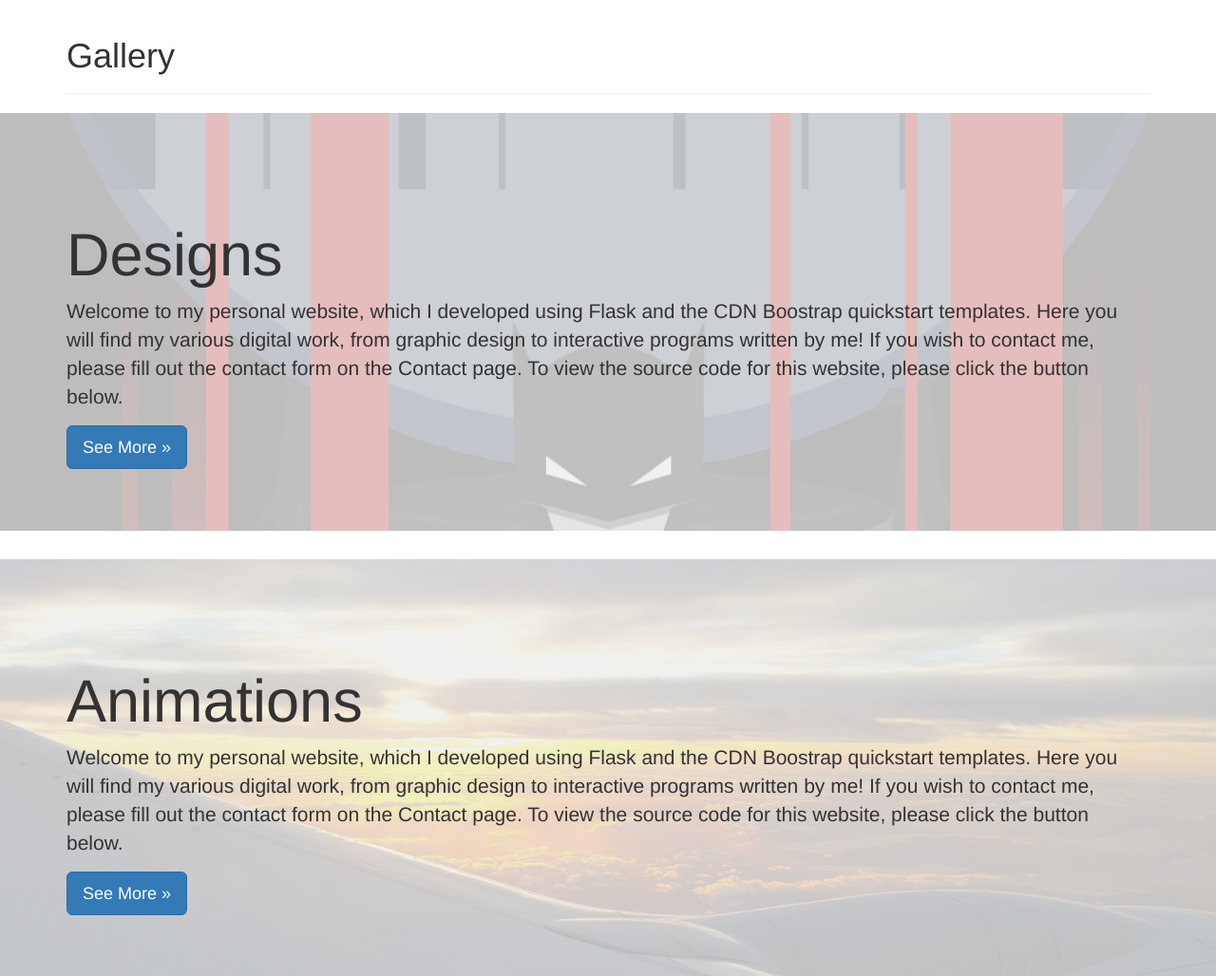
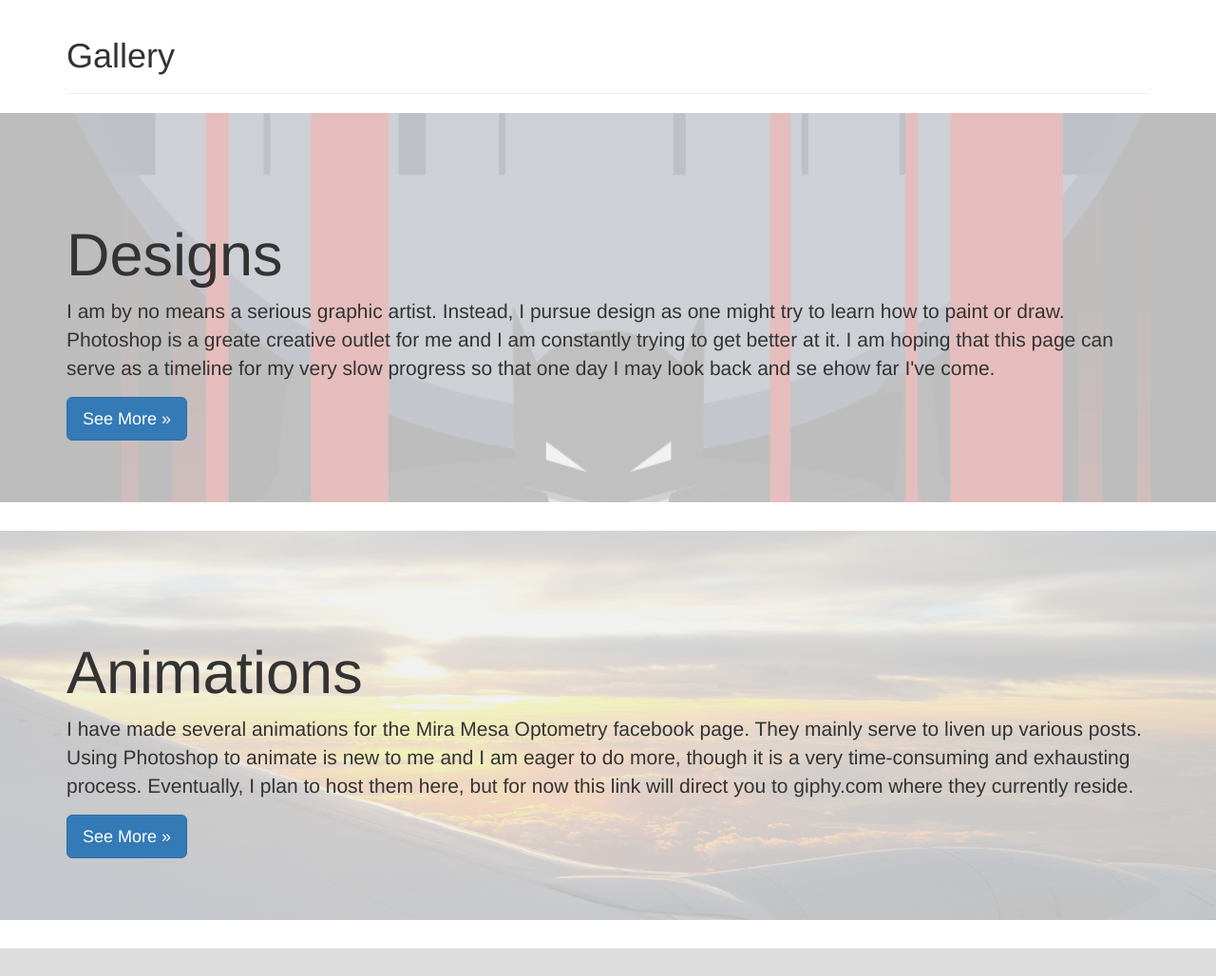
Before and after one commit to jkguiang/my_website, a Flask app: page /gallery in a window 1280 px wide. Shown: the part 51-1079 px from the top of the page at 95% size. Run offline with Flask 2, Linux system fonts and the light colour scheme; a map, chart or similar area stays blank; some libraries are stand-ins or nearby versions; grey boxes are pictures that could not be loaded.

Commit message:
final additions to v1 of site

```diff
--- a/main.py
+++ b/main.py
@@ -5,6 +5,7 @@ import json
 #App initialization
 main = Flask(__name__)
 main.config.from_object(__name__)
+main.config.from_pyfile('settings.py')
 main.config['SECRET_KEY'] = '7d441f27d441f27567d441f2b6176a'
 
 @main.route('/')
@@ -81,4 +82,6 @@ def contact():
     return render_template("contact.html", form=contact, name=name)
 
 if __name__ == "__main__":
-    main.run()
+     main.debug = True
+     port = int(os.environ.get("PORT", 5000))
+     main.run(host='0.0.0.0', port=port)
--- a/templates/gallery.html
+++ b/templates/gallery.html
@@ -38,10 +38,12 @@
         <p><br /></p>
         <div class="container">
             <h1>Designs</h1>
-            <p>Welcome to my personal website, which I developed using Flask and the CDN Boostrap quickstart templates.
-                Here you will find my various digital work, from graphic design to interactive programs written by me!
-                If you wish to contact me, please fill out the contact form on the Contact page. To view the source code
-                for this website, please click the button below.</p>
+            <p>
+                I am by no means a serious graphic artist. Instead, I pursue design as one might try to learn how to
+                paint or draw. Photoshop is a greate creative outlet for me and I am constantly trying to get better at
+                it. I am hoping that this page can serve as a timeline for my very slow progress so that one day I may
+                look back and se ehow far I've come.
+            </p>
             <p><a class="btn btn-primary btn-lg" href="/gallery/designs" role="button">See More &raquo;</a></p>
         </div>
     </div> <!-- End jumbotron -->
@@ -51,11 +53,13 @@
         <p><br /></p>
         <div class="container">
             <h1>Animations</h1>
-            <p>Welcome to my personal website, which I developed using Flask and the CDN Boostrap quickstart templates.
-                Here you will find my various digital work, from graphic design to interactive programs written by me!
-                If you wish to contact me, please fill out the contact form on the Contact page. To view the source code
-                for this website, please click the button below.</p>
-            <p><a class="btn btn-primary btn-lg" href="http://github.com/jkguiang/my_website" role="button">See More &raquo;</a></p>
+            <p>
+                I have made several animations for the Mira Mesa Optometry facebook page. They mainly serve to
+                liven up various posts. Using Photoshop to animate is new to me and I am eager to do more, though
+                it is a very time-consuming and exhausting process. Eventually, I plan to host them here, but
+                for now this link will direct you to giphy.com where they currently reside.
+            </p>
+            <p><a class="btn btn-primary btn-lg" href="https://giphy.com/channel/jguiang" role="button">See More &raquo;</a></p>
         </div>
     </div> <!-- End jumbotron -->
     <!-- Jumbotron -->
@@ -64,10 +68,12 @@
         <p><br /></p>
         <div class="container">
             <h1>Photography</h1>
-            <p>Welcome to my personal website, which I developed using Flask and the CDN Boostrap quickstart templates.
-                Here you will find my various digital work, from graphic design to interactive programs written by me!
-                If you wish to contact me, please fill out the contact form on the Contact page. To view the source code
-                for this website, please click the button below.</p>
+            <p>
+                I have included here some pictures I took at various places that I have been lucky enough to visit,
+                as well as several obligatory beach pictures that one must eventually take while living in Santa
+                Barbara. I have used some of these throughout this website, and partly included this page to allay
+                copyright suspicions.
+            </p>
             <p><a class="btn btn-primary btn-lg" href="/gallery/photography" role="button">See More &raquo;</a></p>
         </div>
     </div> <!-- End jumbotron -->
```
Also changed, not shown: templates/photography.html (+4 -4 lines).
